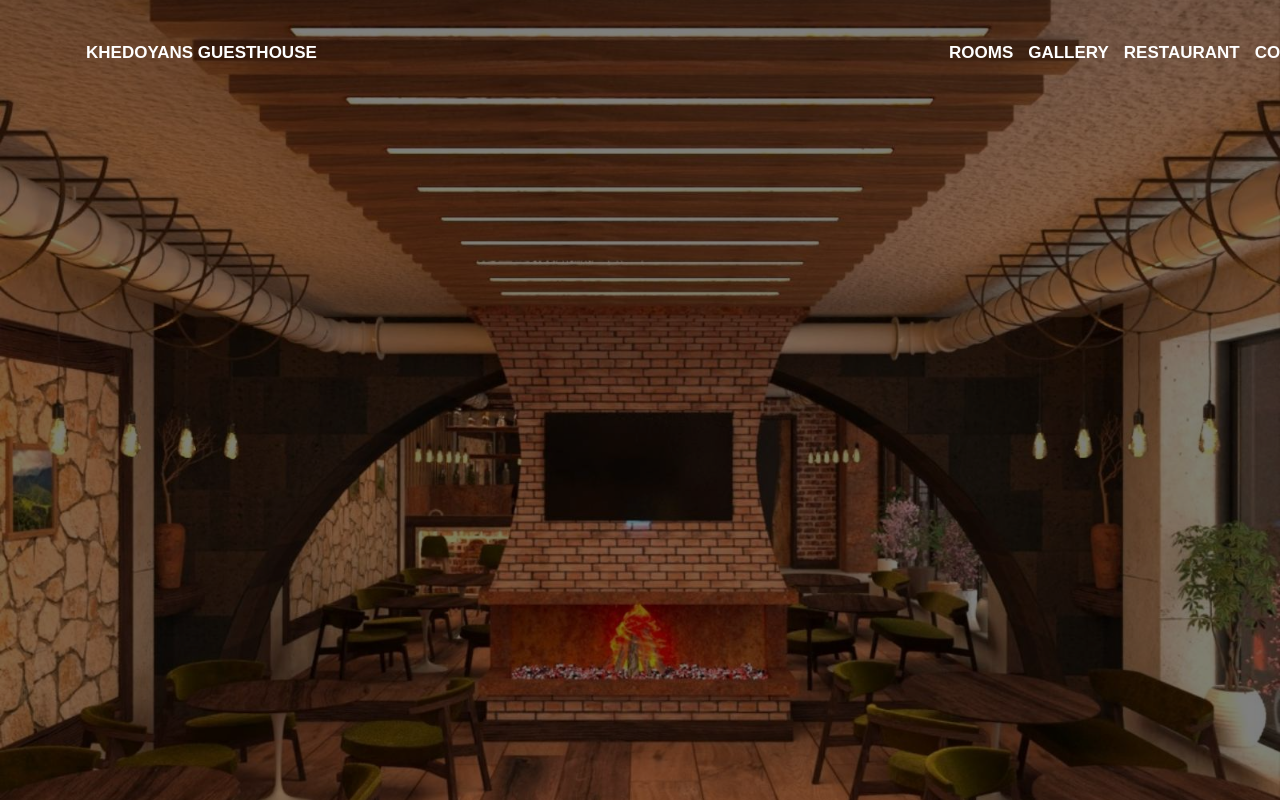
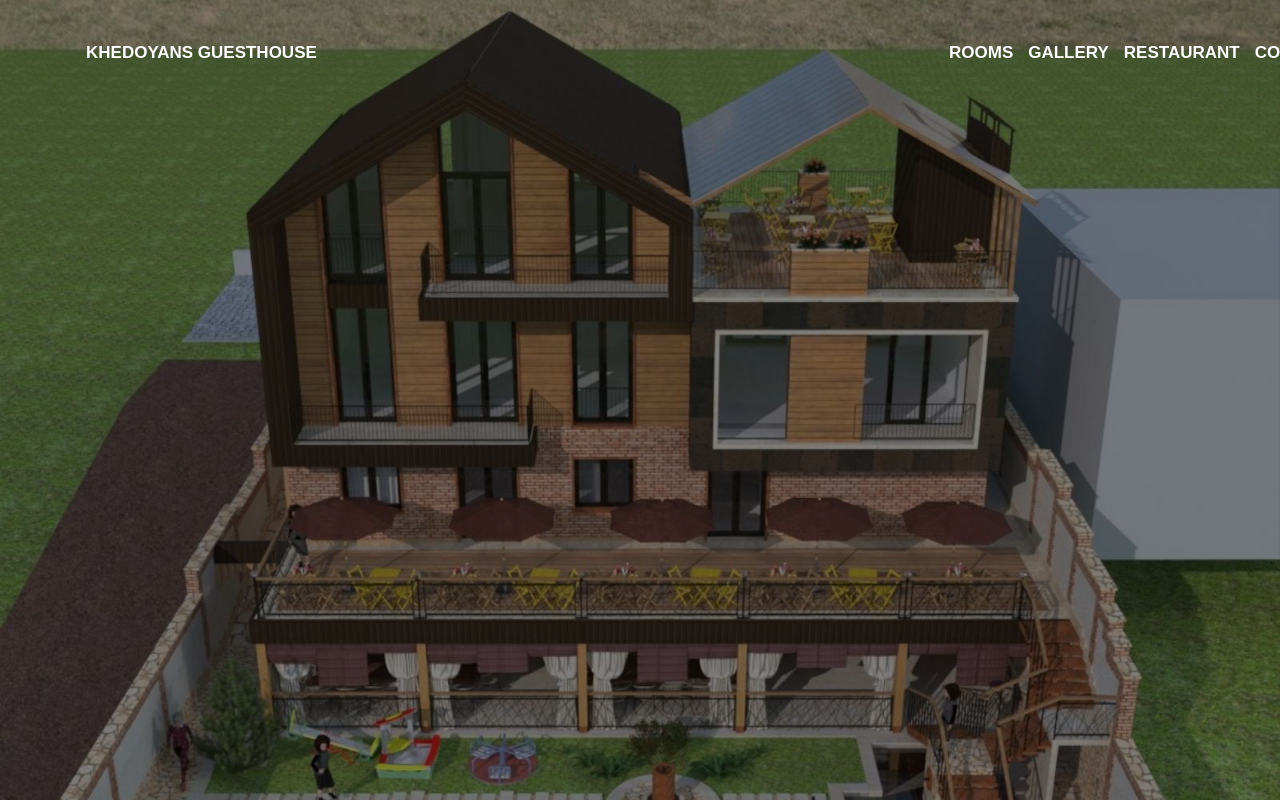
Before and after one commit to YuriKhedoyan/guesthouse, a React (Vite) app: page / in a window 1280 px wide. Shown: the top 800 px of the page. Built offline with nearby package versions, Linux system fonts and the light colour scheme.

Commit message:
Add navigate button in map

```diff
--- a/src/compontents/maps/Maps.jsx
+++ b/src/compontents/maps/Maps.jsx
@@ -1,8 +1,14 @@
 import React from "react";
+import NavigationIcon from "@mui/icons-material/Navigation";
+
+import "./Maps.scss";
 
 const Maps = () => (
-	<div className='googleMap'>
-		<iframe src='https://www.google.com/maps/embed?pb=!1m18!1m12!1m3!1d14379.799418338926!2d44.86534121906999!3d40.74046266323563!2m3!1f0!2f0!3f0!3m2!1i1024!2i768!4f13.1!3m3!1m2!1s0x4041acd13eb6c271%3A0xc2c4cd041074fe13!2z1LTVq9Ws1avVu9Wh1bY!5e0!3m2!1shy!2sam!4v1682243115373!5m2!1shy!2sam' width='1000' height='220' style={{ border: 0 }} loading='lazy' referrerPolicy='no-referrer-when-downgrade' ></iframe>
+	<div style={{ position: "relative", overflow: "hidden" }}>
+		<iframe src="https://www.google.com/maps/embed?pb=!1m18!1m12!1m3!1d14379.799418338926!2d44.86534121906999!3d40.74046266323563!2m3!1f0!2f0!3f0!3m2!1i1024!2i768!4f13.1!3m3!1m2!1s0x4041acd13eb6c271%3A0xc2c4cd041074fe13!2z1LTVq9Ws1avVu9Wh1bY!5e0!3m2!1shy!2sam!4v1682243115373!5m2!1shy!2sam"  width="1000" height="220" style={{border:0}} loading="lazy" referrerPolicy="no-referrer-when-downgrade"></iframe>
+		<div id="navigationButton">
+			<a id="navButton" href="https://www.google.com/maps/dir//%D4%B4%D5%AB%D5%AC%D5%AB%D5%BB%D5%A1%D5%B6/@40.7404567,44.8630949,15.25z/data=!4m8!4m7!1m0!1m5!1m1!1s0x4041acd13eb6c271:0xc2c4cd041074fe13!2m2!1d44.8625965!2d40.7405524"><NavigationIcon/></a>
+		</div>
 	</div>
 );
 
--- /dev/null
+++ b/src/compontents/maps/Maps.scss
@@ -0,0 +1,16 @@
+#navigationButton {
+  min-width: 30px !important;
+  max-width: 50px;
+  height: 30px;
+  padding-top: 5px;
+  background-color: #248f24;
+  border-radius: 4px;
+  position: relative;
+  top: -50px;
+  left: 417px;
+
+  a {
+    color: white;
+    text-decoration: none;
+  }
+}
--- a/src/compontents/slider/Slider.jsx
+++ b/src/compontents/slider/Slider.jsx
@@ -6,39 +6,41 @@ import images from "../../locales/images.js";
 
 import "./Slider.scss";
 
-const { restaurant } = images;
+const { house } = images;
 
 const Slider = props => {
 	const [currentImageIndex, setCurrentImageIndex] = useState(2);
-	const [currentImage, setCurrentImage] = useState(Object.values(restaurant)[0]);
+	const [currentImage, setCurrentImage] = useState(Object.values(house)[0]);
 
 	const handlePrevious = () => {
 		if (currentImageIndex !== 1) {
 			setCurrentImageIndex(currentImageIndex - 1);
-			setCurrentImage(restaurant[currentImageIndex]);
+			setCurrentImage(house[currentImageIndex]);
 		} else {
 			setCurrentImageIndex(Object.keys(images).length);
-			setCurrentImage(restaurant[currentImageIndex]);
+			setCurrentImage(house[currentImageIndex]);
 		}
 	};
 
 	const handleNext = () => {
 		if (currentImageIndex !== Object.keys(images).length) {
 			setCurrentImageIndex(currentImageIndex + 1);
-			setCurrentImage(restaurant[currentImageIndex]);
+			setCurrentImage(house[currentImageIndex]);
 		} else {
 			setCurrentImageIndex(0);
-			setCurrentImage(restaurant[currentImageIndex]);
+			setCurrentImage(house[currentImageIndex]);
 		}
 	};
 
 	return (
 		<div className="slider">
-			<img
-				src={currentImage.src}
-				alt={currentImage.alt}
-				className={`slider__image ${props.className}`}
-			/>
+			<div id="images">
+				<img
+					src={currentImage.src}
+					alt={currentImage.alt}
+					className={`slider__image ${props.className}`}
+				/>
+			</div>
 			<div className="slider__button-container">
 				<button className="slider__button" onClick={handlePrevious}>
 					<KeyboardArrowLeftIcon className="slider__button-icon" />
--- a/src/compontents/slider/slider.scss
+++ b/src/compontents/slider/slider.scss
@@ -34,3 +34,9 @@
   object-fit: cover;
   overflow: hidden;
 }
+
+#images {
+  height: 935px;
+  width: 100%;
+  overflow: hidden;
+}
--- a/src/locales/theme.js
+++ b/src/locales/theme.js
@@ -1,4 +1,6 @@
-export const theme = {
+import { createTheme } from "@material-ui/core/styles";
+
+export const theme = createTheme({
 	colors: {
 		primary: "#007bff",
 		secondary: "#6c757d",
@@ -13,4 +15,4 @@ export const theme = {
 		medium: "2em",
 		large: "3em",
 	},
-};
+});
```
Lines whose indentation alone changed are shown as unchanged.
